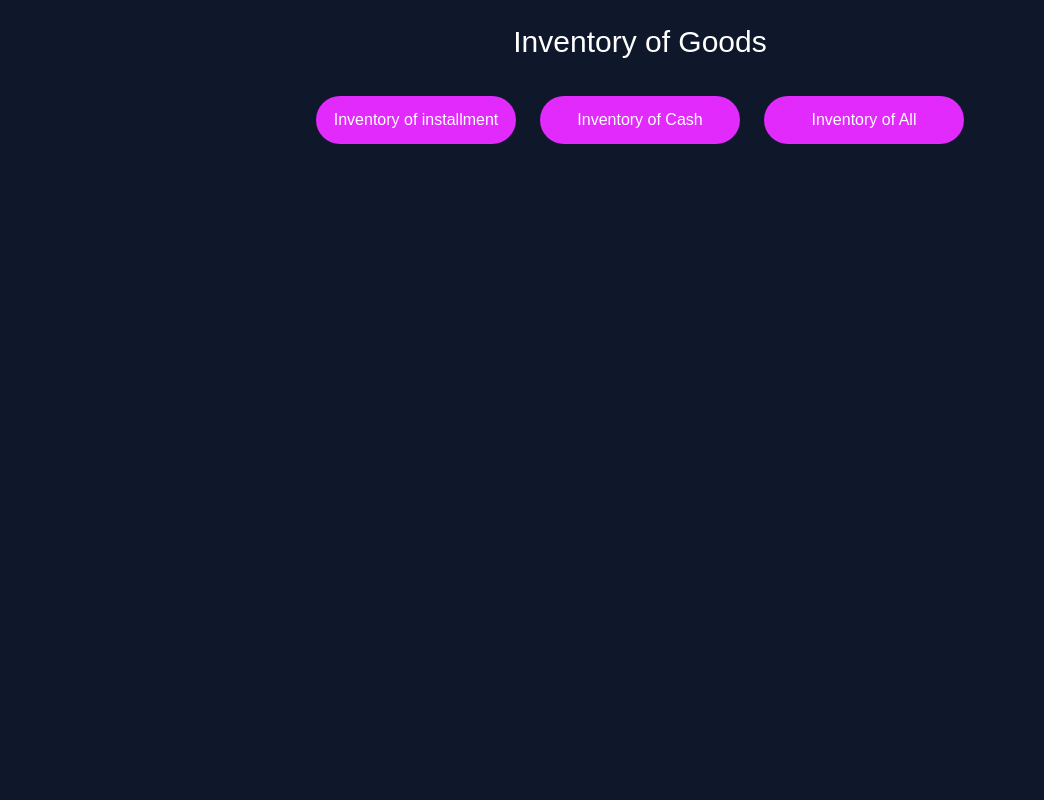
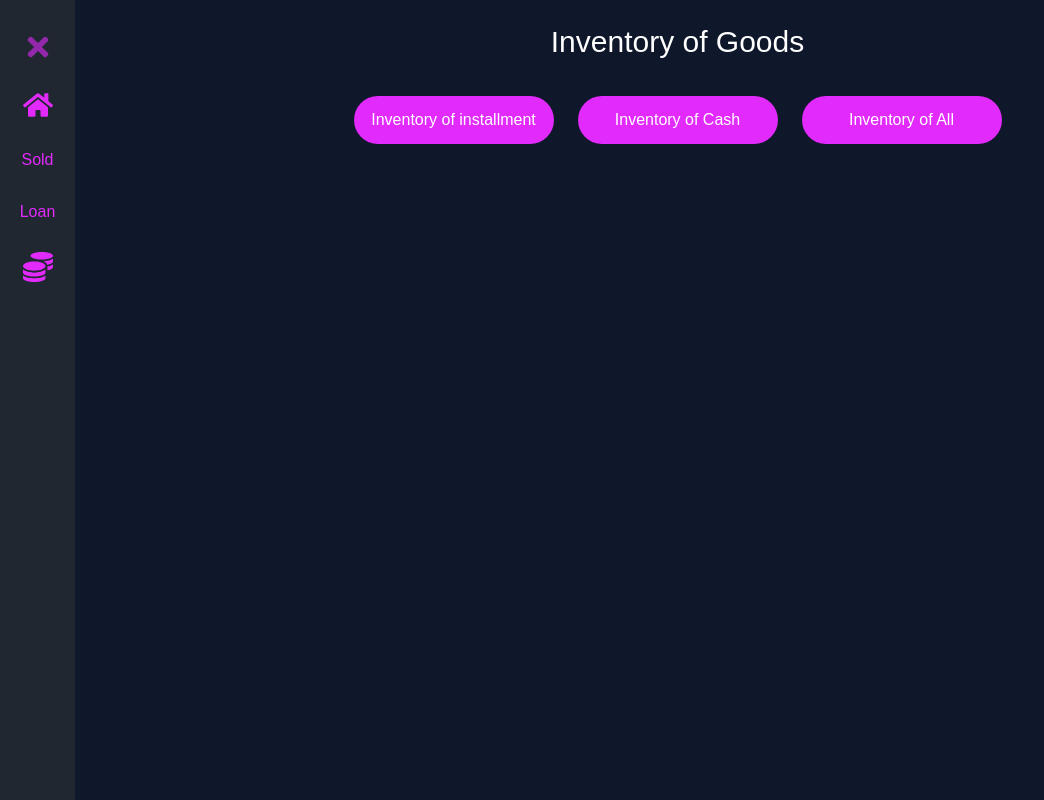
Before and after one commit to Ahmed-cloude/Product-management-system, a Next.js app: page /inventory in a window 1280 px wide. Shown: the whole page, without its empty margins (0-1044 px from the left). Built offline with nearby package versions, Linux system fonts and the light colour scheme.

Commit message:
added sidebar to inventory page

```diff
--- a/src/app/inventory/page.tsx
+++ b/src/app/inventory/page.tsx
@@ -1,6 +1,7 @@
 'use client'
 import React,{useEffect, useState} from 'react'
 import  Assistant  from './assistant/page'
+import SideBar from '../sideBar/page'
 const page = () => {
   const [data , setDate] = useState ('')
 
@@ -140,7 +141,10 @@ const page = () => {
   }
 
   return (
-    <div className='min-h-screen bg-slate-900 pb-20'>
+
+    <div className='flex bg-slate-800'>
+      <SideBar />
+      <div className='min-h-screen w-[100%] bg-slate-900 pb-20'>
         <div className='w-fit m-auto py-6 text-3xl text-white'>Inventory of Goods</div>
         <div className='w-fit  m-auto'>
           <button onClick={()=>setDate('installment')} className='bg-fuchsia-500 w-[200px] p-3 m-3 text-white hover:bg-fuchsia-200 hover:text-fuchsia-700 rounded-full cursor-pointer'>Inventory of installment</button>
@@ -151,6 +155,7 @@ const page = () => {
           {clickHandler()}
         </div>
       </div>
+    </div>
   )
 }
 
```
Lines whose indentation alone changed are shown as unchanged.
